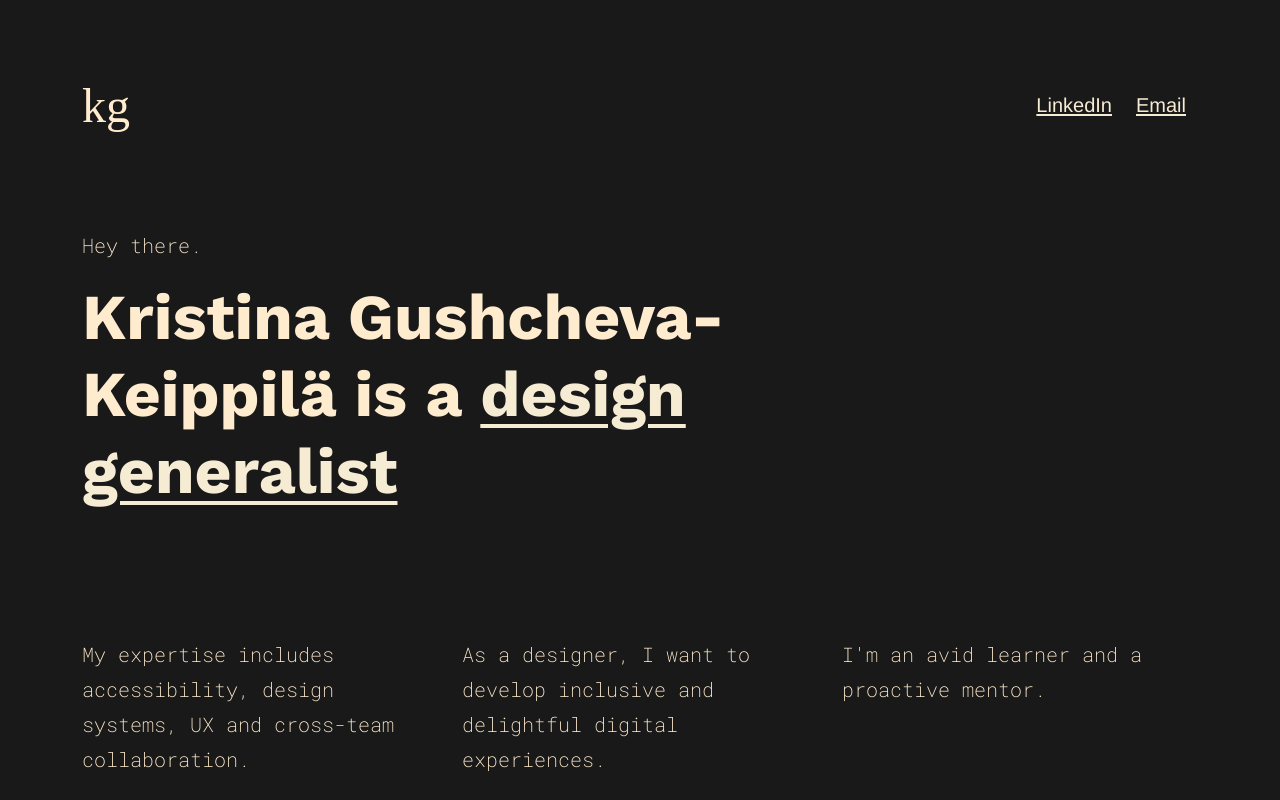
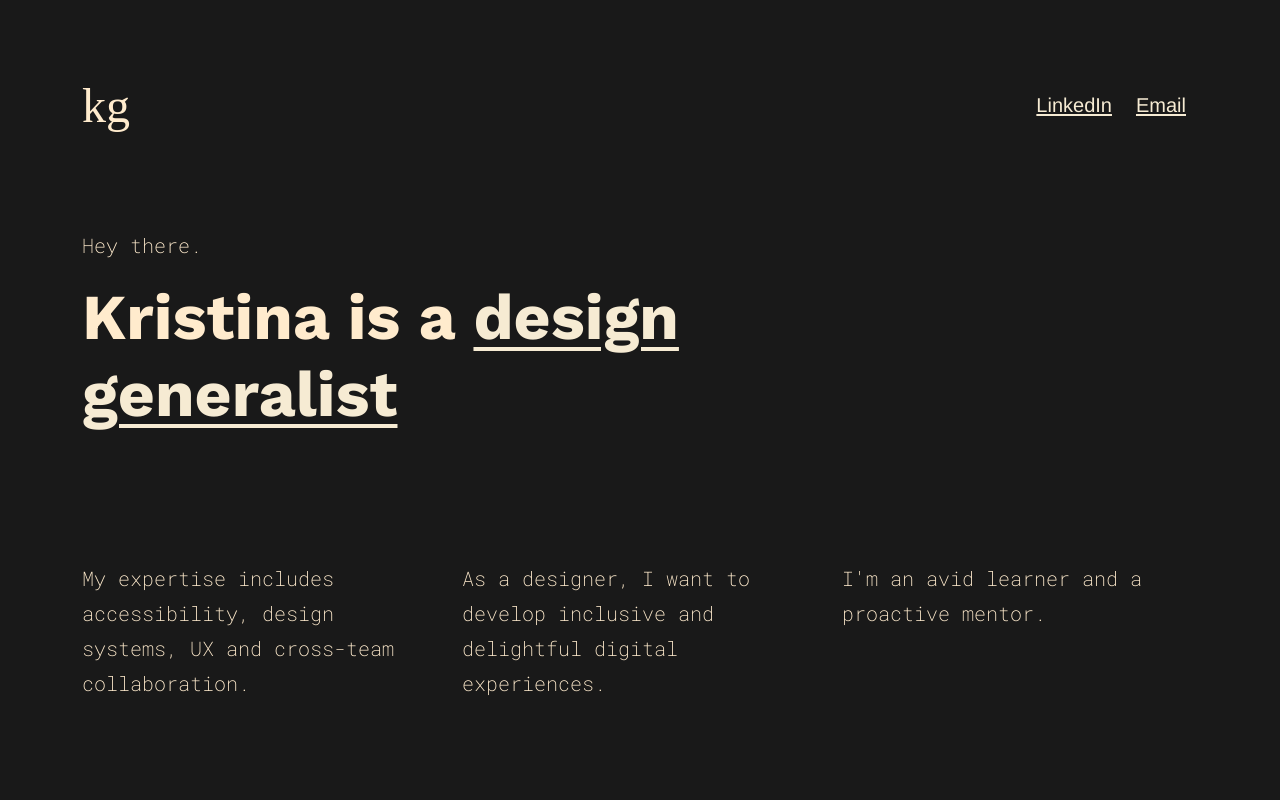
Before and after one commit to nowitches/gushchevacom, a plain HTML site: page index.html in a window 1280 px wide. Shown: the top 800 px of the page. Drawn offline with nearby package versions, Linux system fonts and the light colour scheme; a web font is replaced by a local one.

Commit message:
Update index.html

```diff
--- a/index.html
+++ b/index.html
@@ -52,7 +52,7 @@
                 <div class="col-sm-10 col-md-10 col-lg-8">
                     <p>Hey there.</p>
                     <section>
-                        <h1>Kristina Gushcheva-Keippilä is a <a class="title-lottery" data-bs-toggle="tooltip" data-bs-placement="right" data-bs-title="Press to refresh" id="res" onclick="getKristinasTitle()">design generalist</a></h1>
+                        <h1>Kristina is a <a class="title-lottery" data-bs-toggle="tooltip" data-bs-placement="right" data-bs-title="Press to refresh" id="res" onclick="getKristinasTitle()">design generalist</a></h1>
                     </section>
                 </div>
             </div>
```
